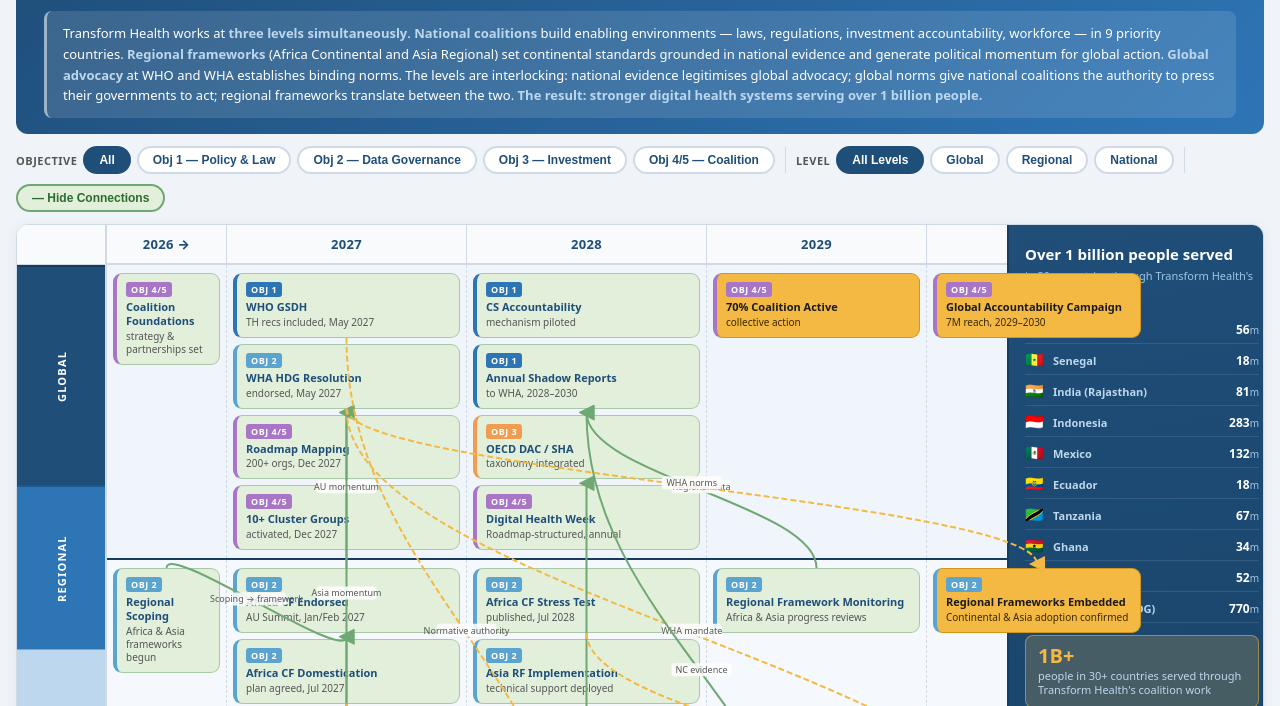
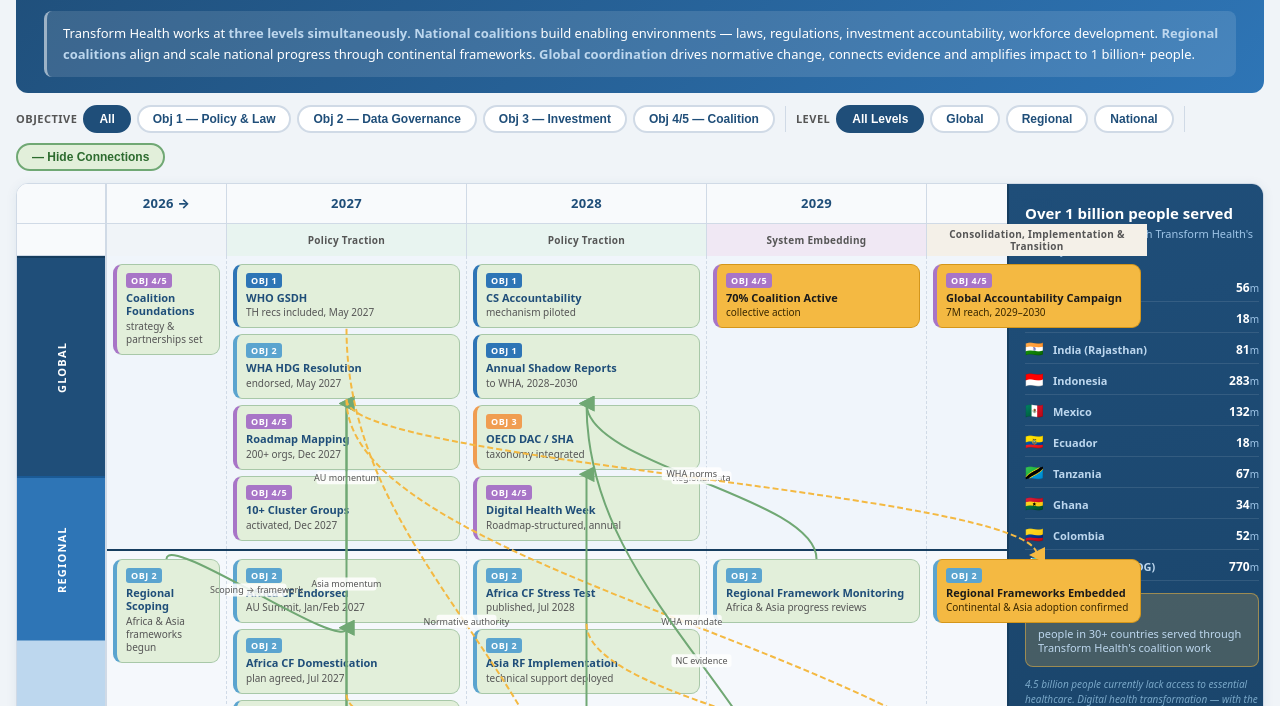
Before and after one commit to FrankSmithTH/Transform-Health-strategy-map, a plain HTML site: page Transform_Health_Strategy_Map.html in a window 1280 px wide. Shown: the part 90-796 px from the top of the page. Drawn offline with Linux system fonts and the light colour scheme.

Commit message:
Add phase labels to strategic timeline: policy traction, system embedding, and consolidation/implementation/transition

```diff
--- a/Transform_Health_Strategy_Map.html
+++ b/Transform_Health_Strategy_Map.html
@@ -16,7 +16,7 @@
 #header-top{display:flex;align-items:flex-start;justify-content:space-between;gap:16px}
 #logo-area h1{font-size:22px;font-weight:800;letter-spacing:-0.3px}
 #logo-area p{font-size:13px;opacity:.85;margin-top:3px}
-#toc-toggle{background:rgba(255,255,255,.18);border:1px solid rgba(255,255,255,.35);color:#fff;border-radius:8px;padding:7px 14px;cursor:pointer;font-size:12px;font-weight:600;white-space:nowrap;transition:background .2s}
+#toc-toggle{background:rgba(255,255,255,.18);border:1px solid rgba(255,255,255,.35);color:#fff;border-radius:8px;padding:7px 14px;cursor:pointer;font-size:12px;font-weight:600;white-space:nowrap;transition:all .18s}
 #toc-toggle:hover{background:rgba(255,255,255,.28)}
 #toc-box{margin-top:14px;background:rgba(255,255,255,.12);border-radius:8px;padding:12px 16px;font-size:13px;line-height:1.6;border-left:3px solid rgba(255,255,255,.5)}
 #toc-box.hidden{display:none}
@@ -41,6 +41,7 @@
 /* ── Level labels ────────────────────────── */
 #level-labels{flex:0 0 90px;display:flex;flex-direction:column;border-right:2px solid #d0dae6;z-index:2}
 #level-labels .ll-spacer{height:40px;background:#f8fafc;border-bottom:1px solid #d0dae6}
+#level-labels .ll-phase-spacer{height:32px;background:#f8fafc;border-bottom:1px solid #d0dae6}
 .ll{display:flex;align-items:center;justify-content:center;font-size:11px;font-weight:800;letter-spacing:1.2px;text-transform:uppercase;writing-mode:vertical-rl;text-orientation:mixed;transform:rotate(180deg)}
 .ll.global{background:#1F4E79;color:#fff;flex:0 0 220px;border-bottom:2px solid #163d5f}
 .ll.regional{background:#2E75B6;color:#fff;flex:0 0 165px;border-bottom:2px solid #1a5a96}
@@ -50,10 +51,15 @@
 #timeline-area{flex:1;min-width:900px;position:relative}
 
 /* ── Year headers ────────────────────────── */
-#year-headers{display:grid;grid-template-columns:120px 240px 240px 220px 220px;height:40px;border-bottom:2px solid #d0dae6;background:#f8fafc;position:sticky;top:0;z-index:10}
+#year-headers{display:grid;grid-template-columns:120px 240px 240px 220px 220px;height:40px;border-bottom:1px solid #d0dae6;background:#f8fafc;position:sticky;top:0;z-index:10}
 .yh{display:flex;align-items:center;justify-content:center;font-size:13px;font-weight:800;color:#1F4E79;border-right:1px solid #d0dae6;letter-spacing:.3px}
 .yh:last-child{border-right:none}
 .yh.active-year{background:#e8f1fa}
+
+/* ── Phase labels ────────────────────────── */
+#phase-labels{display:grid;grid-template-columns:120px 240px 240px 220px 220px;height:32px;background:#f0f4f8;border-bottom:2px solid #d0dae6;position:sticky;top:40px;z-index:9}
+.ph{display:flex;align-items:center;justify-content:center;font-size:10px;font-weight:700;color:#555;border-right:1px solid #d0dae6;padding:4px 6px;text-align:center;line-height:1.2;letter-spacing:.3px}
+.ph:last-child{border-right:none}
 
 /* ── Bands ───────────────────────────────── */
 .band{display:grid;grid-template-columns:120px 240px 240px 220px 220px;position:relative}
@@ -80,7 +86,7 @@
 .card-countries{font-size:9px;color:#888;margin-top:3px;font-style:italic}
 
 /* ── Tooltip ─────────────────────────────── */
-#tooltip{position:fixed;background:#1F4E79;color:#fff;border-radius:10px;padding:12px 16px;font-size:12px;max-width:300px;z-index:1000;pointer-events:none;opacity:0;transition:opacity .18s;box-shadow:0 8px 30px rgba(0,0,0,.3);line-height:1.5}
+#tooltip{position:fixed;background:#1F4E79;color:#fff;border-radius:10px;padding:12px 16px;font-size:12px;max-width:300px;z-index:1000;pointer-events:none;opacity:0;transition:opacity .18s;box-shadow:0 4px 12px rgba(0,0,0,.15)}
 #tooltip.visible{opacity:1}
 #tooltip .tt-title{font-weight:800;font-size:13px;margin-bottom:6px;color:#BDD7EE}
 #tooltip .tt-desc{margin-bottom:6px;color:#e8f1fa}
@@ -95,7 +101,7 @@
 .arrow-label{font-size:9px;fill:#555;font-family:system-ui,-apple-system,'Segoe UI',sans-serif}
 
 /* ── Impact panel ────────────────────────── */
-#impact-panel{flex:0 0 268px;background:linear-gradient(170deg,#1F4E79 0%,#163d5f 100%);color:#fff;padding:20px 16px;border-left:2px solid #163d5f;display:flex;flex-direction:column;gap:0;border-radius:0 12px 12px 0}
+#impact-panel{flex:0 0 268px;background:linear-gradient(170deg,#1F4E79 0%,#163d5f 100%);color:#fff;padding:20px 16px;border-left:2px solid #163d5f;display:flex;flex-direction:column;gap:0;border-radius:0 12px 12px 0;overflow-y:auto}
 #impact-headline{font-size:15px;font-weight:800;line-height:1.25;color:#fff;margin-bottom:4px}
 #impact-sub{font-size:11px;color:#9fc5e8;margin-bottom:14px;line-height:1.4}
 .country-row{display:flex;align-items:baseline;gap:6px;padding:5px 0;border-bottom:1px solid rgba(255,255,255,.1)}
@@ -145,7 +151,7 @@
     <button id="toc-toggle" onclick="toggleToc()">▼ Theory of Change</button>
   </div>
   <div id="toc-box">
-    Transform Health works at <strong>three levels simultaneously</strong>. <strong>National coalitions</strong> build enabling environments — laws, regulations, investment accountability, workforce — in 9 priority countries. <strong>Regional frameworks</strong> (Africa Continental and Asia Regional) set continental standards grounded in national evidence and generate political momentum for global action. <strong>Global advocacy</strong> at WHO and WHA establishes binding norms. The levels are interlocking: national evidence legitimises global advocacy; global norms give national coalitions the authority to press their governments to act; regional frameworks translate between the two. <strong>The result: stronger digital health systems serving over 1 billion people.</strong>
+    Transform Health works at <strong>three levels simultaneously</strong>. <strong>National coalitions</strong> build enabling environments — laws, regulations, investment accountability, workforce development. <strong>Regional coalitions</strong> align and scale national progress through continental frameworks. <strong>Global coordination</strong> drives normative change, connects evidence and amplifies impact to 1 billion+ people.
   </div>
 </div>
 
@@ -177,6 +183,7 @@
   <!-- Level labels -->
   <div id="level-labels">
     <div class="ll-spacer"></div>
+    <div class="ll-phase-spacer"></div>
     <div class="ll global">Global</div>
     <div class="ll regional">Regional</div>
     <div class="ll national">National</div>
@@ -192,6 +199,15 @@
       <div class="yh">2028</div>
       <div class="yh">2029</div>
       <div class="yh">2030</div>
+    </div>
+
+    <!-- Phase labels -->
+    <div id="phase-labels">
+      <div class="ph" style="background:#f0f4f8"></div>
+      <div class="ph" style="background:#E8F4F0">Policy Traction</div>
+      <div class="ph" style="background:#E8F4F0">Policy Traction</div>
+      <div class="ph" style="background:#F0E8F4">System Embedding</div>
+      <div class="ph" style="background:#F4F0E8">Consolidation, Implementation &amp; Transition</div>
     </div>
 
     <!-- GLOBAL band -->
@@ -265,8 +281,8 @@
   <strong style="color:#1F4E79;margin-right:4px">Legend:</strong>
   <div class="leg-item"><div class="leg-dot" style="background:#E2EFDA;border:1.5px solid #a8c8a8"></div> Milestone</div>
   <div class="leg-item"><div class="leg-dot" style="background:#F4B942;border:1.5px solid #d4961a"></div> Key Outcome</div>
-  <div class="leg-item" style="margin-left:8px"><svg width="24" height="10"><line x1="0" y1="5" x2="24" y2="5" stroke="#70a874" stroke-width="2"/><polygon points="20,2 24,5 20,8" fill="#70a874"/></svg> National → Global (↑)</div>
-  <div class="leg-item"><svg width="24" height="10"><line x1="0" y1="5" x2="24" y2="5" stroke="#F4B942" stroke-width="2" stroke-dasharray="4 2"/><polygon points="20,2 24,5 20,8" fill="#F4B942"/></svg> Global → National (↓)</div>
+  <div class="leg-item" style="margin-left:8px"><svg width="24" height="10"><line x1="0" y1="5" x2="24" y2="5" stroke="#70a874" stroke-width="2"/><polygon points="20,2 24,5 20,8" fill="#70a874"/></svg> Supports</div>
+  <div class="leg-item"><svg width="24" height="10"><line x1="0" y1="5" x2="24" y2="5" stroke="#F4B942" stroke-width="2" stroke-dasharray="4 2"/><polygon points="20,2 24,5 20,8" fill="#F4B942"/></svg> Enables</div>
   <div class="leg-item" style="margin-left:8px;color:#888;font-size:11px">Hover cards for full detail · Click objective buttons to filter</div>
 </div>
 
@@ -288,19 +304,19 @@
   // ── 2026 PREPARATION PERIOD ─────────────────────────
   {id:'g-prep-2026', year:2026, level:'global', obj:[5],
    label:'Coalition Foundations', sub:'strategy & partnerships set', type:'milestone',
-   desc:'Transform Health establishes the global coalition architecture for 2027–2030: Roadmap goals agreed with 230+ partners, cluster group structure designed, Digital Health Week programming planned, and grant baseline documentation completed.',
+   desc:'Transform Health establishes the global coalition architecture for 2027–2030: Roadmap goals agreed with 230+ partners, cluster group structure designed, Digital Health Week programming plan finalised.',
    countries:'Global — 230+ coalition partners',
    link:'Lays groundwork for 2027 activation of 10+ cluster groups'},
 
   {id:'r-prep-2026', year:2026, level:'regional', obj:[2],
    label:'Regional Scoping', sub:'Africa & Asia frameworks begun', type:'milestone',
-   desc:'Scoping and consultations begin for both the Africa Continental and Asia Regional Health Data Governance Frameworks. Africa CDC and WHO WPRO/SEARO engaged as lead institutional partners. Draft framework outlines circulated for Member State comment.',
+   desc:'Scoping and consultations begin for both the Africa Continental and Asia Regional Health Data Governance Frameworks. Africa CDC and WHO WPRO/SEARO engaged as lead institutional partners. Draft frameworks tabled by December 2026.',
    countries:'Africa (Africa CDC / AU) · Asia (WHO WPRO, SEARO)',
    link:'↑ Feeds fully developed frameworks in early 2027'},
 
   {id:'n-prep-2026', year:2026, level:'national', obj:[1,4],
    label:'NC Preparation', sub:'9 NCs onboarded', type:'milestone',
-   desc:'Grant preparation period: all 9 national coalitions (Senegal, Kenya, India-Rajasthan, Indonesia, Ecuador, Mexico, Tanzania, Ghana, Colombia) formally onboarded. NC coordinators appointed, MoU frameworks drafted, baseline assessments begun for digital health legislative landscape in each country.',
+   desc:'Grant preparation period: all 9 national coalitions (Senegal, Kenya, India-Rajasthan, Indonesia, Ecuador, Mexico, Tanzania, Ghana, Colombia) formally onboarded. NC coordinators appointed, MoUs signed with governments.',
    countries:'9 NCs: Senegal, Kenya, India (Rajasthan), Indonesia, Ecuador, Mexico, Tanzania, Ghana, Colombia',
    link:'Enables formal MoH commitments in all 9 NCs by June 2027'},
 
@@ -404,13 +420,13 @@
 
   {id:'r-monitoring-2029', year:2029, level:'regional', obj:[2],
    label:'Regional Framework Monitoring', sub:'Africa & Asia progress reviews', type:'milestone',
-   desc:'Midpoint monitoring of Africa Continental and Asia Regional HDG Framework domestication progress. Africa CDC-led review assesses which AU Member States have enacted framework-aligned legislation. WHO WPRO/SEARO report published. Findings feed WHA shadow report and global accountability campaign.',
+   desc:'Midpoint monitoring of Africa Continental and Asia Regional HDG Framework domestication progress. Africa CDC-led review assesses which AU Member States have enacted framework-aligned legislation.',
    countries:'Africa (AU Member States) · Asia (WHO WPRO/SEARO Member States)',
    link:'↑ Regional progress data feeds annual WHA-linked shadow report'},
 
   {id:'r-outcome-2030', year:2030, level:'regional', obj:[2],
    label:'Regional Frameworks Embedded', sub:'Continental & Asia adoption confirmed', type:'outcome',
-   desc:'Africa Continental and Asia Regional Health Data Governance Frameworks confirmed as embedded in continental governance architecture. 23-country national HDG law reform validated against regional standards. Frameworks formally referenced in GIDH country dashboards.',
+   desc:'Africa Continental and Asia Regional Health Data Governance Frameworks confirmed as embedded in continental governance architecture. 23-country national HDG law reform validated against regional standards.',
    countries:'Africa (AU/Africa CDC) · Asia (WHO WPRO, SEARO)',
    link:'↑ National HDG laws in 23 countries aligned to regional standards · ↓ Sustains reform beyond 2030'},
 
@@ -453,7 +469,7 @@
 
   {id:'n-parliament', year:2028, level:'national', obj:[1],
    label:'Parliament Supported', sub:'legislation drafted, Mar 2028', type:'milestone',
-   desc:'Parliamentary Committees in 8 countries technically supported to draft digital health legislation by March 2028. Members of Parliament sensitised and briefed. Youth parliamentary engagement mechanisms established in 7 NCs.',
+   desc:'Parliamentary Committees in 8 countries technically supported to draft digital health legislation by March 2028. Members of Parliament sensitised and briefed. Youth parliamentary engagement model piloted.',
    countries:'8 NCs',
    link:'Translates WHO GSDH governance principles into national law'},
 
@@ -465,7 +481,7 @@
 
   {id:'n-taxonomy-14', year:2028, level:'national', obj:[3],
    label:'Taxonomy: 14 Countries', sub:'+ 6 multilaterals', type:'milestone',
-   desc:'Digital health investment taxonomy adopted in 14 countries total by Dec 2028. Additionally, 6 multilateral agencies (World Bank, GIZ, Gates Foundation, Global Fund, Gavi, ADB) adopt the taxonomy — creating institutional demand for OECD DAC integration.',
+   desc:'Digital health investment taxonomy adopted in 14 countries total by Dec 2028. Additionally, 6 multilateral agencies (World Bank, GIZ, Gates Foundation, Global Fund, Gavi, ADB) adopt the taxonomy.',
    countries:'14 countries + 6 multilateral agencies',
    link:'↑ Multilateral adoption drives OECD DAC reform case'},
 
@@ -507,7 +523,7 @@
 
   {id:'n-sustainability', year:2030, level:'national', obj:[1],
    label:'NC Sustainability Strategies', sub:'close-out by Dec 2030', type:'milestone',
-   desc:'NC Close-out Workshops completed and Sustainability Strategies developed in all 9 countries, co-designed with governments. Ensures civil society voice continues beyond 2030 within GIDH and regional HDG structures.',
+   desc:'NC Close-out Workshops completed and Sustainability Strategies developed in all 9 countries, co-designed with governments. Ensures civil society voice continues beyond 2030 within GIDH and regional frameworks.',
    countries:'All 9 NCs',
    link:'Anchors NC work in WHO GSDH, GIDH and regional frameworks post-2030'},
 ];
```
